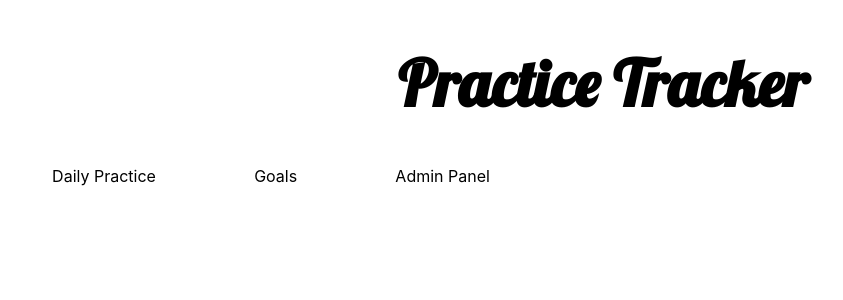
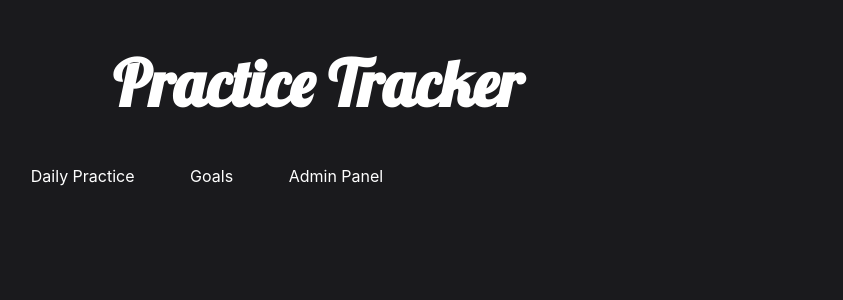
Before and after one commit to blevinspercussion/practice-tracker, a React (Create React App) app: page / in a window 1280 px wide. Shown: the top 300 px of the page, without its empty margins (37-880 px from the left). Built offline with nearby package versions, Linux system fonts and the light colour scheme; a web font is replaced by a local one.

Commit message:
Added basic styling and css variables

```diff
--- a/src/App.css
+++ b/src/App.css
@@ -1,38 +1,12 @@
-.App {
-  text-align: center;
+:root {
+  font-family: 'Franklin Gothic Medium', 'Arial Narrow', Arial, sans-serif;
+  --main-bg-color: #1a1a1d;
+  --hilight-color: #c3073f;
+  --main-text-color: white;
+  --button-color: #4e4e50;
 }
 
-.App-logo {
-  height: 40vmin;
-  pointer-events: none;
+body {
+  background-color: var(--main-bg-color);
+  color: var(--main-text-color);
 }
-
-@media (prefers-reduced-motion: no-preference) {
-  .App-logo {
-    animation: App-logo-spin infinite 20s linear;
-  }
-}
-
-.App-header {
-  background-color: #282c34;
-  min-height: 100vh;
-  display: flex;
-  flex-direction: column;
-  align-items: center;
-  justify-content: center;
-  font-size: calc(10px + 2vmin);
-  color: white;
-}
-
-.App-link {
-  color: #61dafb;
-}
-
-@keyframes App-logo-spin {
-  from {
-    transform: rotate(0deg);
-  }
-  to {
-    transform: rotate(360deg);
-  }
-}
--- a/src/components/components.css
+++ b/src/components/components.css
@@ -1,10 +1,19 @@
+:root {
+    font-family: 'Franklin Gothic Medium', 'Arial Narrow', Arial, sans-serif;
+    --main-bg-color: #1a1a1d;
+    --hilight-color: #c3073f;
+    --main-text-color: white;
+    --button-color: #4e4e50;
+}
+
 .title {
     font-family: 'Lobster', cursive;
     font-size: 8vh;
+    margin-left: 150px;
 }
 
 .nav-bar {
-    width: 45vw;
+    width: 35vw;
 }
 
 .nav-list {
```
